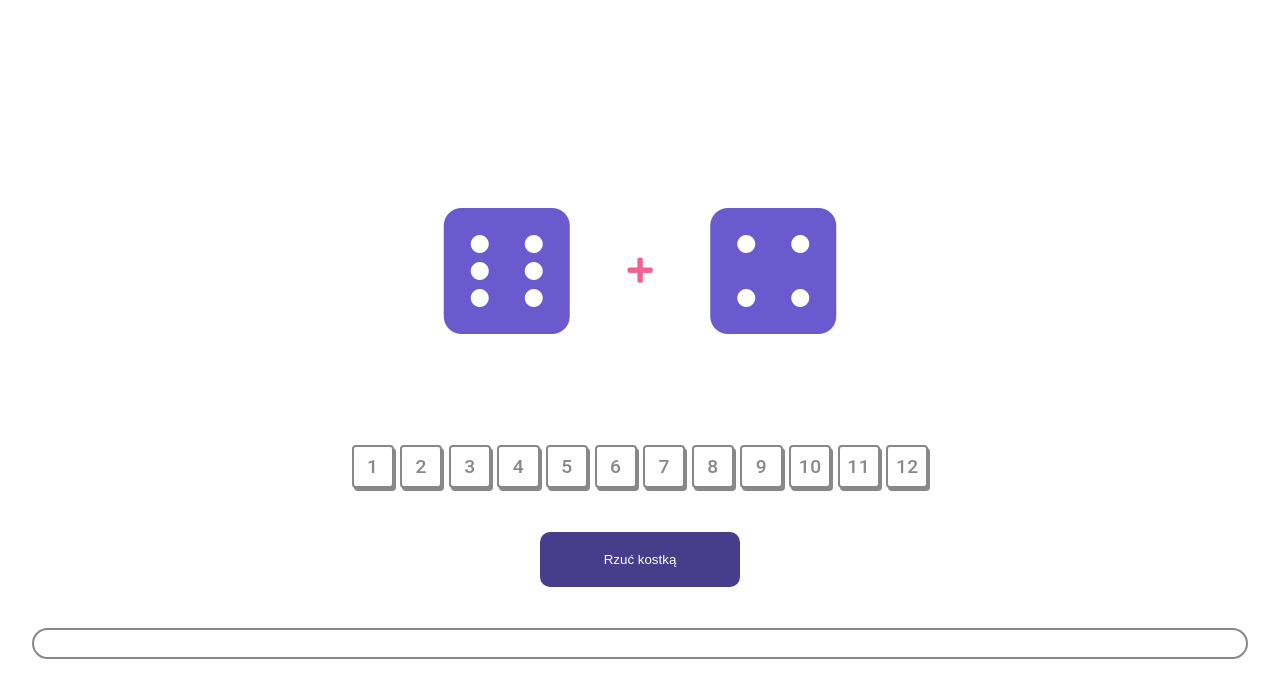
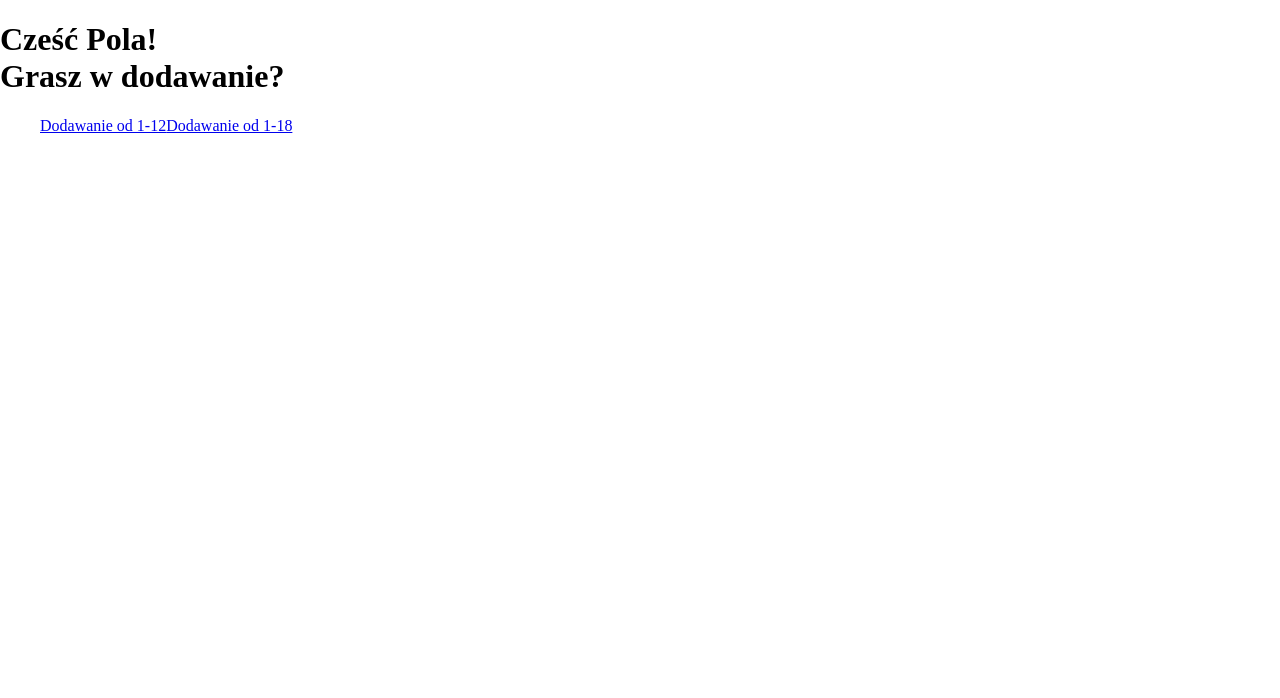
Before and after one commit to KasiaKinga/math-for-pola, a React (Create React App) app: page / in a window 1280 px wide. Shown: the top 698 px of the page. Built offline with nearby package versions, Linux system fonts and the light colour scheme.

Commit message:
home-page and routes added

```diff
--- a/src/App.js
+++ b/src/App.js
@@ -1,27 +1,46 @@
-import React, { Component } from "react";
+import React from "react";
+import { BrowserRouter as Router, Route, Link } from "react-router-dom";
 import RollDice from "./RollDice";
+import HomePage from "./HomePage";
 
-class App extends Component {
-  constructor() {
-    super();
-    this.state = {
-      numberOfDices: 2,
-    };
-  }
-  render() {
-    // const roll2dices = () => {
-    //   <RollDice numOfDices={2} />;
-    // };
-    // const roll3dices = () => {
-    //   <RollDice numOfDices={3} />;
-    // };
-    return (
+const App = () => {
+  // constructor() {
+  //   super();
+  //   this.state = {
+  //     numberOfDices: 3,
+  //   };
+  // }
+
+  // const home = () => (
+  //   <h1>
+  //     Cześć Pola! <br />
+  //     Grasz w dodawanie?
+  //   </h1>
+  // );
+
+  const roll2dices = () => {
+    return <RollDice numOfDices={2} />;
+  };
+  const roll3dices = () => {
+    return <RollDice numOfDices={3} />;
+  };
+
+  return (
+    <Router>
       <div className="App">
-        {/* <Route exact path="/" component={home} /> */}
-        <RollDice numOfDices={this.state.numberOfDices} />
+        {/* <div>
+          <Link to="/2kostki">Dodawanie od 1-12</Link>
+          <Link to="/3kostki">Dodawanie od 1-18</Link>
+        </div> */}
+        <main>
+          <Route exact path="/" component={HomePage} />
+          <Route exact path="/2kostki" component={roll2dices} />
+          <Route exact path="/3kostki" component={roll3dices} />
+          {/* <RollDice numOfDices={this.state.numberOfDices} /> */}
+        </main>
       </div>
-    );
-  }
-}
+    </Router>
+  );
+};
 
 export default App;
--- /dev/null
+++ b/src/HomePage.js
@@ -0,0 +1,21 @@
+import React from "react";
+import { Link } from "react-router-dom";
+
+const HomePage = (props) => {
+  return (
+    <div>
+      <h1>
+        Cześć Pola! <br />
+        Grasz w dodawanie?
+      </h1>
+      <div>
+        <ul>
+          <Link to="/2kostki">Dodawanie od 1-12</Link>
+          <Link to="/3kostki">Dodawanie od 1-18</Link>
+        </ul>
+      </div>
+    </div>
+  );
+};
+
+export default HomePage;
```
